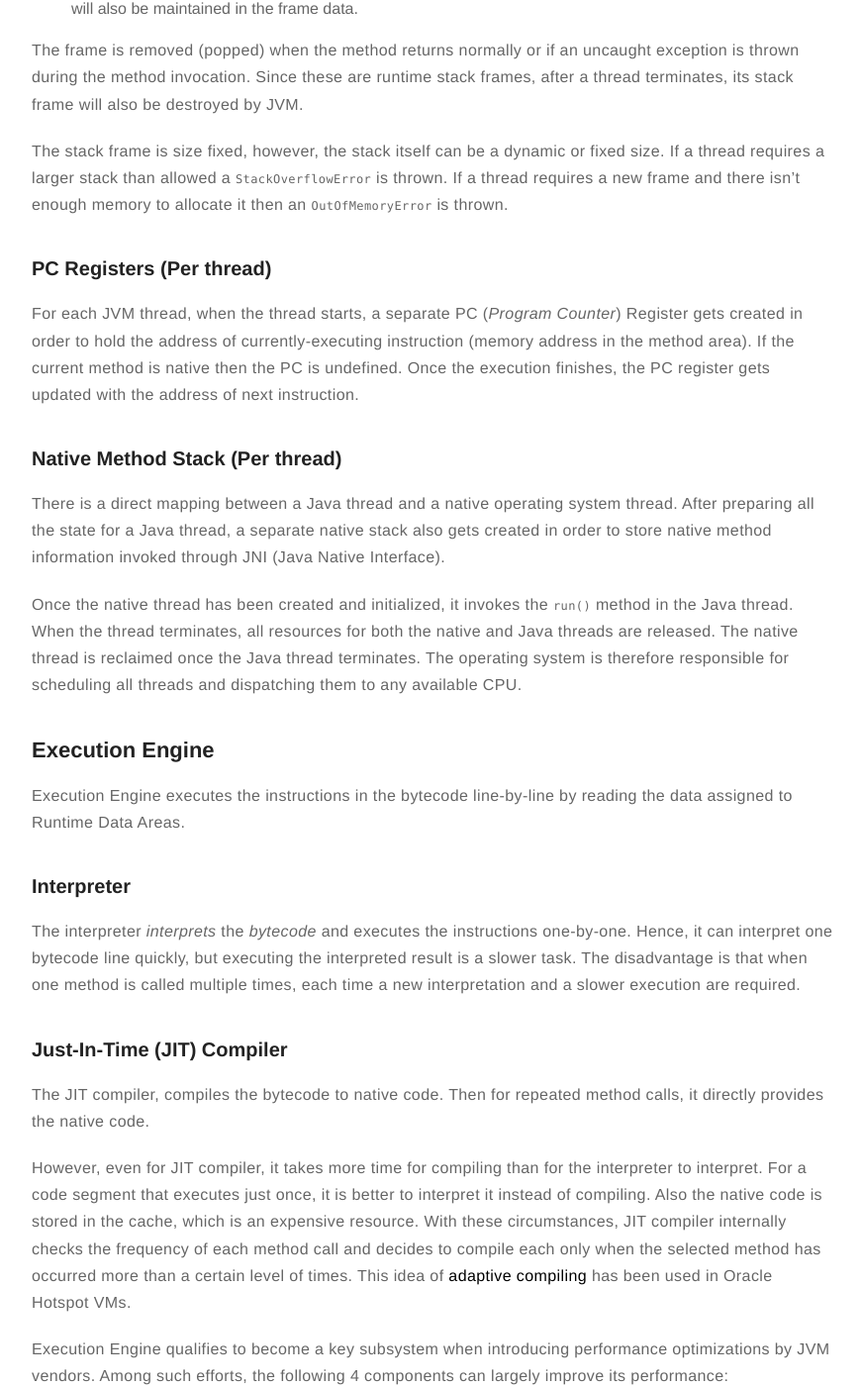
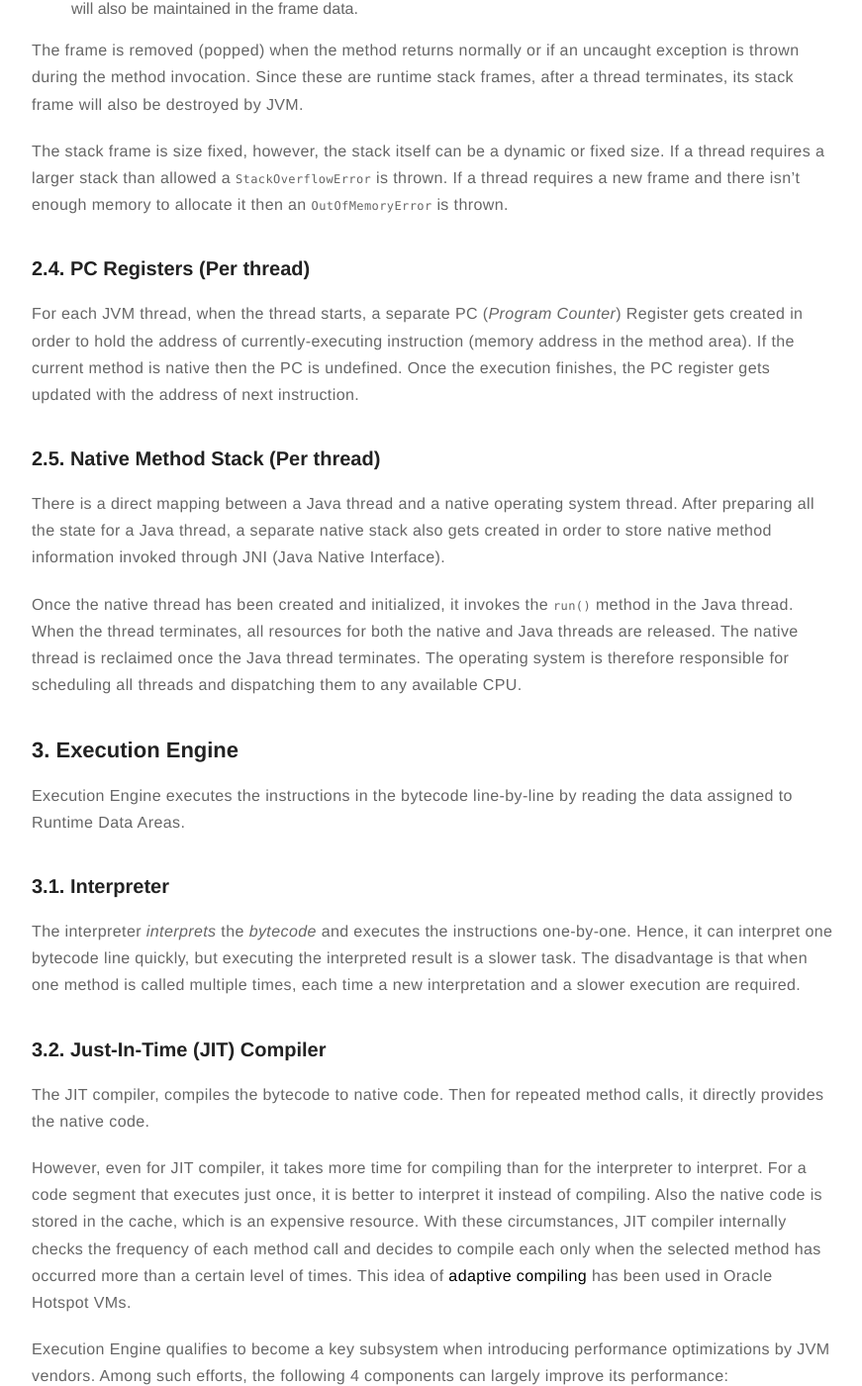
Before and after one commit to aallam/aallam.github.io, a Jekyll site: the page built from _posts/2019-08-08-java-virtual-machine-architecture.md, in a window 1280 px wide and 1400 px high, scrolled down 4310 px. Shown: the whole window at 99% size, without its empty margins (203-1074 px from the left). Built offline with Jekyll 4.4.1, drawn with Linux system fonts in a browser that asks for light colours; some of the changed text lies outside the part shown.

Commit message:
[Article] Add paragraph numbers

```diff
--- a/_posts/2019-08-08-java-virtual-machine-architecture.md
+++ b/_posts/2019-08-08-java-virtual-machine-architecture.md
@@ -23,10 +23,10 @@ _**The JVM is a specification**_. Vendors are free to customize, innovate, and i
 <figcaption class="caption">Java Virtual Machine Archirecture</figcaption>
 </div>
 
-## Class Loader Subsystem
+## 1. Class Loader Subsystem
 The **JVM resides on the RAM**. During execution, using the Class Loader subsystem, the class files are brought on to the RAM. This is called Java’s **dynamic class loading** functionality. It loads, links, and initializes the class file (`.class`) when it refers to a class for the first time at runtime (not compile time).
 
-### Loading
+### 1.1. Loading
 * **Bootstrap Class Loader** loads standard JDK classes such as core Java API classes (e.g. `java.lang.*` package classes) from `$JAVA_HOME/jre/rt.jar`. The class loader acts as parent of all class loaders in Java;
 * **Extension Class Loader** delegates class loading request to its parent, Bootstrap and if unsuccessful, loads classes from the extensions directories (e.g. security extension functions) in extension path  `$JAVA_HOME/jre/lib/ext` or any other directory specified by the `java.ext.dirs` system property;
 * **System/Application Class Loader** loads application specific classes from system class path, that can be set while invoking a program using `-cp` or `-classpath` command line options.
@@ -37,7 +37,7 @@ The **JVM resides on the RAM**. During execution, using the Class Loader subsyst
 
 Note: It is possible to directly create a _User-defined Class Loader_ on the code itself.
 
-### Linking
+### 1.2. Linking
 Linking is to verify and prepare a loaded class or interface, its direct superclasses and superinterfaces, and its element type as necessary, while following the below properties:
 
 * **Verification**: ensure the correctness of `.class` file, If verification fails, it throws runtime errors (`java.lang.VerifyError`). For instance, the following checks are performed:
@@ -51,10 +51,10 @@ Linking is to verify and prepare a loaded class or interface, its direct supercl
 * **Preparation**: allocate memory for static storage and any data structures used by the JVM such as method tables. Static fields are created and initialized to their default values, however, no initializers or code is executed at this stage;
 * **Resolution**: replace symbolic references from the type with direct references. It is done by searching into method area to locate the referenced entity.
 
-### Initialization
+### 1.3. Initialization
 The initialization logic of each loaded class or interface will be executed (e.g. calling the constructor of a class). Since JVM is multi-threaded, initialization of a class or interface should happen very carefully (i.e. make it **thread safe**).
 
-## Runtime Data Areas
+## 2. Runtime Data Areas
 Runtime Data Areas are the memory areas assigned when the JVM program runs on the OS.
 In addition to reading `.class` files, the Class Loader subsystem generates corresponding binary data and save the following information in the Method area for each class separately:
 * fully qualified class name (FQCN) of the loaded class and its immediate parent class;
@@ -63,7 +63,7 @@ In addition to reading `.class` files, the Class Loader subsystem generates corr
 
 For every loaded `.class` file, it creates exactly one **Class** object to represent the file in the Heap memory. This **Class** object can be used to read class level information (class name, parent name, methods, variable information, static variables etc.) later in the code.
 
-### Method Area (Shared)
+### 2.1 Method Area (Shared)
 This is a _**shared resource**_ (only 1 method area per JVM). All JVM threads share this same method area, which means the access to the method data and the process of dynamic linking must be **thread safe**.
 Method area stores **class level data** (including **static variables**) such as:
 * ClassLoader reference;
@@ -72,10 +72,10 @@ Method area stores **class level data** (including **static variables**) such as
 * method data;
 * method code.
 
-### Heap Area (Shared)
+### 2.2 Heap Area (Shared)
 This is also a **shared resource** (only 1 heap area per JVM). Information of all **objects** and their corresponding **instance variables and arrays** are stored in the Heap area. Heap area is a great target for GC.
 
-### Stack Area (Per thread)
+### 2.3. Stack Area (Per thread)
 This is not a shared resource _(thread safe)_. Every JVM thread has a separate **runtime stack** to store**method calls**. For every such method call, one entry will be created and added (pushed) into the top of runtime stack and such entry it is called a **Stack Frame**.
 
 <div class="text-center" markdown="1">
@@ -92,22 +92,22 @@ Since these are runtime stack frames, after a thread terminates, its stack frame
 
 The stack frame is size fixed, however, the stack itself can be a dynamic or fixed size. If a thread requires a larger stack than allowed a `StackOverflowError` is thrown. If a thread requires a new frame and there isn’t enough memory to allocate it then an `OutOfMemoryError` is thrown.
 
-### PC Registers  (Per thread)
+### 2.4. PC Registers  (Per thread)
 For each JVM thread, when the thread starts, a separate PC (_Program Counter_) Register gets created in order to hold the address of currently-executing instruction (memory address in the method area). If the current method is native then the PC is undefined. Once the execution finishes, the PC register gets updated with the address of next instruction.
 
-### Native Method Stack (Per thread)
+### 2.5. Native Method Stack (Per thread)
 There is a direct mapping between a Java thread and a native operating system thread. After preparing all the state for a Java thread, a separate native stack also gets created in order to store native method information invoked through JNI (Java Native Interface).
 
 Once the native thread has been created and initialized, it invokes the `run()` method in the Java thread. When the thread terminates, all resources for both the native and Java threads are released.
 The native thread is reclaimed once the Java thread terminates. The operating system is therefore responsible for scheduling all threads and dispatching them to any available CPU.
 
-## Execution Engine
+## 3. Execution Engine
 Execution Engine executes the instructions in the bytecode line-by-line by reading the data assigned to Runtime Data Areas.
 
-### Interpreter
+### 3.1. Interpreter
 The interpreter _interprets_ the _bytecode_ and executes the instructions one-by-one. Hence, it can interpret one bytecode line quickly, but executing the interpreted result is a slower task. The disadvantage is that when one method is called multiple times, each time a new interpretation and a slower execution are required.
 
-### Just-In-Time (JIT) Compiler
+### 3.2. Just-In-Time (JIT) Compiler
 The JIT compiler, compiles the bytecode to native code. Then for repeated method calls, it directly provides the native code.
 
 However, even for JIT compiler, it takes more time for compiling than for the interpreter to interpret. For a code segment that executes just once, it is better to interpret it instead of compiling. Also the native code is stored in the cache, which is an expensive resource. With these circumstances, JIT compiler internally checks the frequency of each method call and decides to compile each only when the selected method has occurred more than a certain level of times. This idea of **adaptive compiling** has been used in Oracle Hotspot VMs.
@@ -118,16 +118,16 @@ Execution Engine qualifies to become a key subsystem when introducing performanc
 * **Target Code Generator** is responsible for generating **Native Code** (i.e.**Machine Code**);
 * **Profiler** is a special component, responsible for finding performance bottlenecks a.k.a.**hotspots**.
 
-### Garbage Collector
+### 3.3. Garbage Collector
 As long as an object is being referenced, the JVM considers it alive. Once an object is no longer referenced and therefore is not reachable by the application code, the garbage collector removes it and reclaims the unused memory.
 
-## Java Native Interface (JNI)
+## 4. Java Native Interface (JNI)
 This interface is used to interact with Native Method Libraries. This enables JVM to call C/C++ libraries and to be called by C/C++ libraries which may be specific to hardware.
 
-## Native Method Libraries
+## 5. Native Method Libraries
 This is a collection of C/C++ Native Libraries which is required for the Execution Engine and can be accessed through the provided Native Interface.
 
-## JVM Threads
+## 6. JVM Threads
 The JVM concurrently runs multiple threads, some of these threads carry the programming logic and are created by the program (**application threads**), while the rest is created by JVM itself to undertake background tasks in the system (**system threads**).
 
 The major application thread is the **main thread** which is created as part of invoking `public static void main(String[])` and all other application threads are created by this main thread. Application threads perform tasks such as executing instructions starting with `main()` method, creating objects in Heap area if it finds `new` keyword in any method logic etc.
```
Also changed, not shown: other parts of _posts/2019-08-08-java-virtual-machine-architecture.md (+3 -3 lines).
